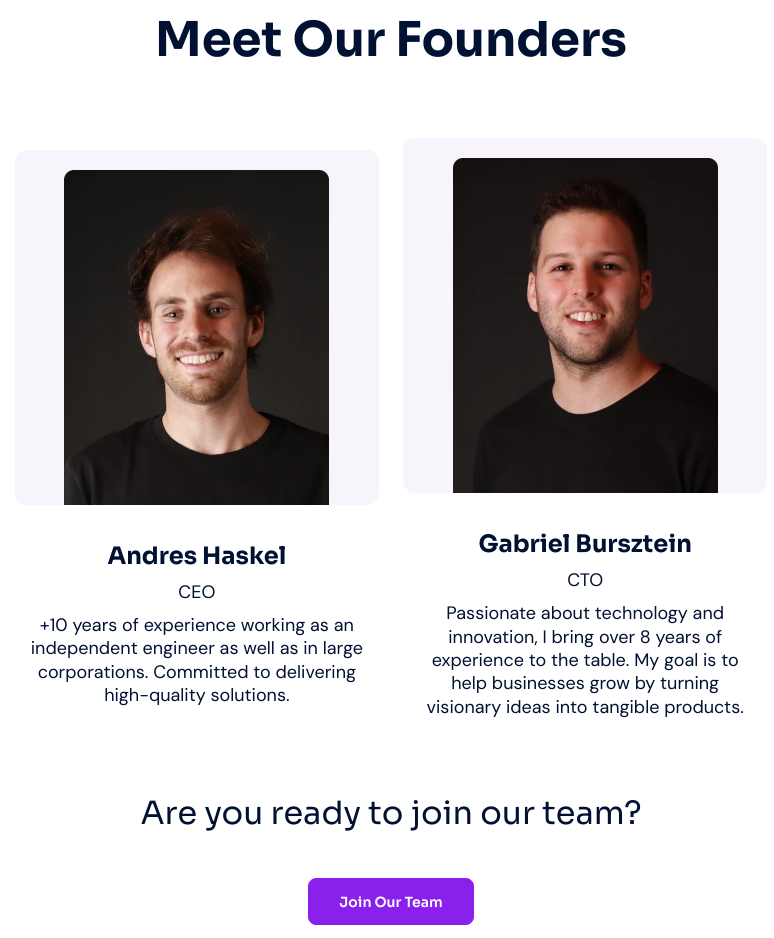
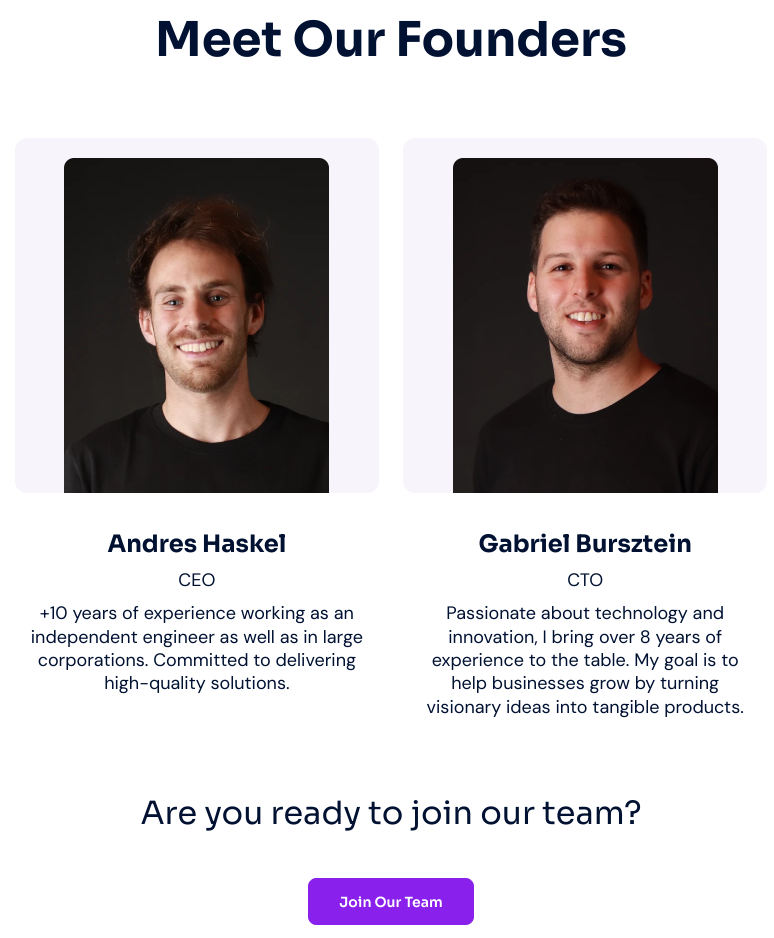
Before and after one commit to andihaskel/bonding-landing, a React (Vite) app: page / in a window 1280 px wide. Shown: the part 3800-4738 px from the top of the page, without its empty margins (249-1023 px from the left). Built offline with nearby package versions, Linux system fonts and the light colour scheme.

Commit message:
feat: align

```diff
--- a/src/components/ourTeam/OurTeam.jsx
+++ b/src/components/ourTeam/OurTeam.jsx
@@ -80,7 +80,7 @@ const OurTeam = () => {
         </motion.div>
 
         <motion.div
-          className="row align-items-center justify-content-center"
+          className="row justify-content-center"
         >
           {teamMembers.map((member, item) => (
             <motion.div className="col-12 col-md-6 col-lg-4 text-center mb-4 mb-lg-0" key={item}>
```
